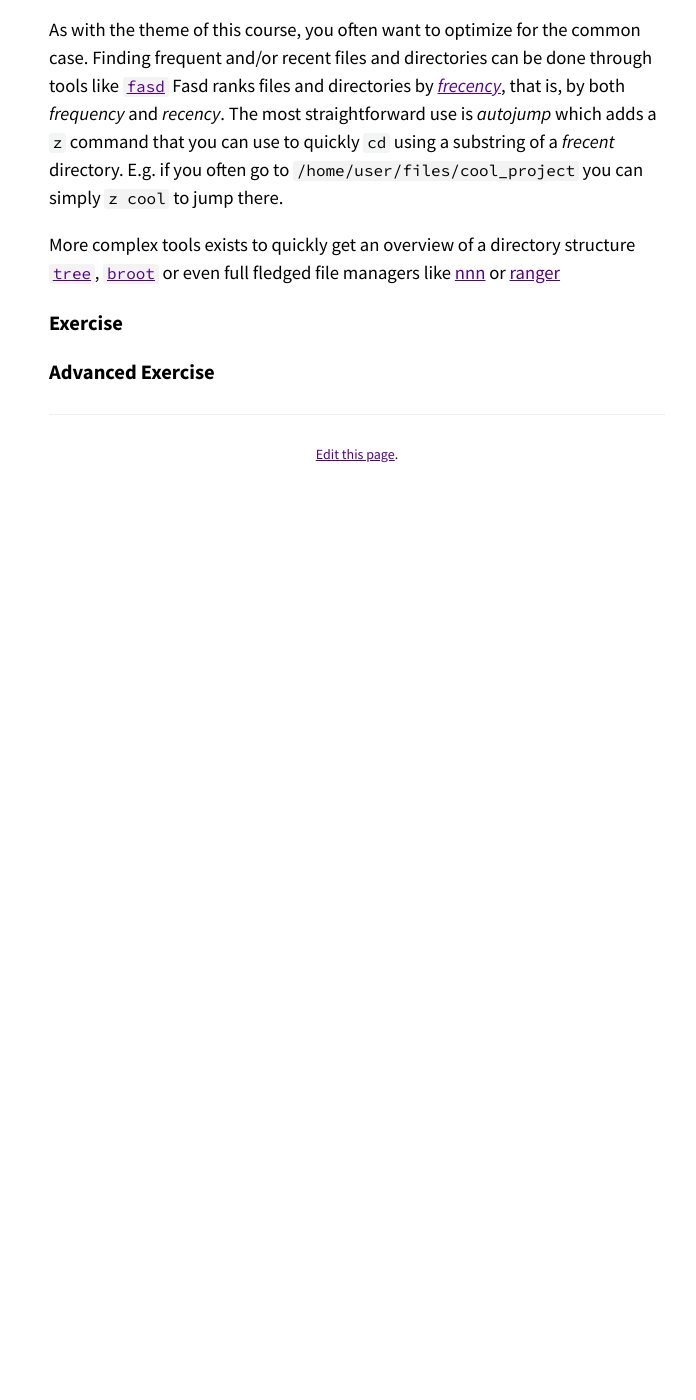
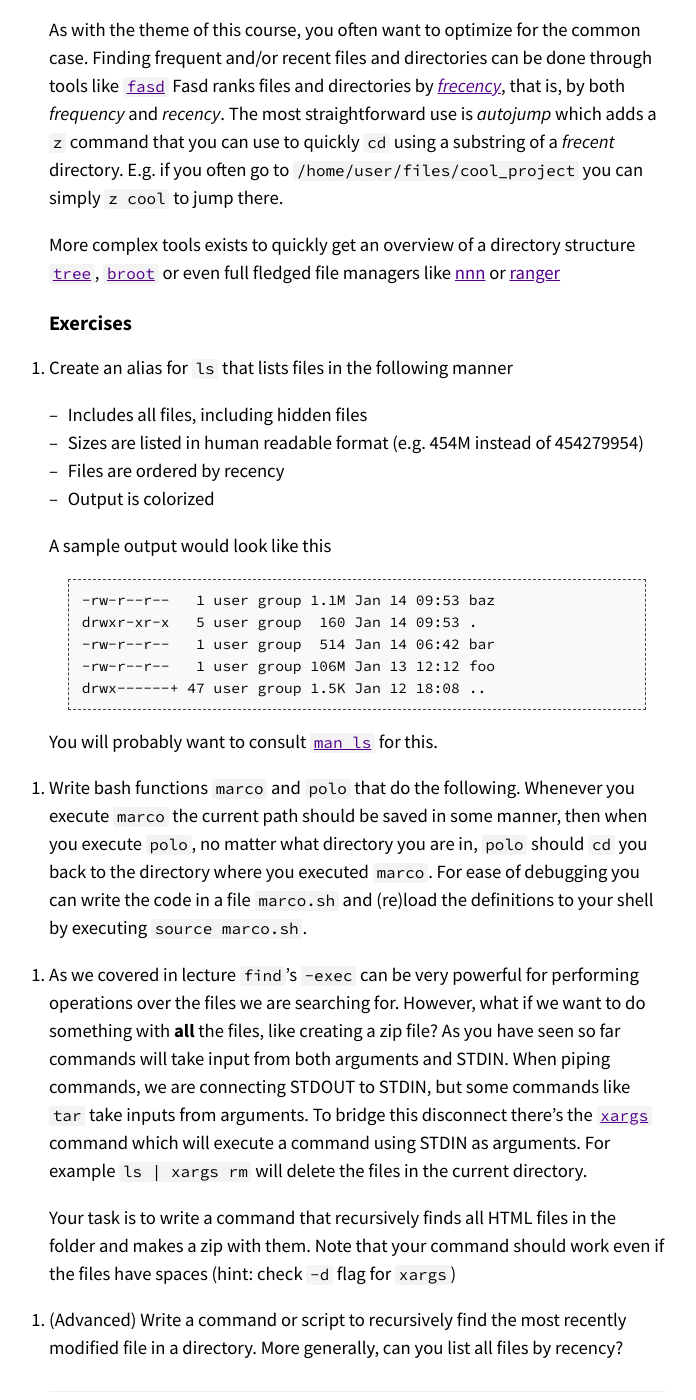
Before and after one commit to missing-semester-cn/missing-semester-cn.github.io, a Jekyll site: the page built from shell-tools.md, in a window 1280 px wide and 1400 px high, scrolled down 9220 px. Shown: the whole window, without its empty margins (283-979 px from the left). Built offline with Jekyll 4.4.1, drawn with Linux system fonts in a browser that asks for light colours; before the commit the page ends 9722 px from its top, so only the background shows below that.

Commit message:
Add shell tools exercises

````diff
--- a/shell-tools.md
+++ b/shell-tools.md
@@ -287,6 +287,49 @@ The most straightforward use is _autojump_ which adds a `z` command that you can
 
 More complex tools exists to quickly get an overview of a directory structure [`tree`](https://linux.die.net/man/1/tree), [`broot`](https://github.com/Canop/broot) or even full fledged file managers like [nnn](https://github.com/jarun/nnn) or [ranger](https://github.com/ranger/ranger)
 
-## Exercise
+## Exercises
 
-## Advanced Exercise
+1. Create an alias for `ls` that lists files in the following manner
+
+- Includes all files, including hidden files
+- Sizes are listed in human readable format (e.g. 454M instead of 454279954)
+- Files are ordered by recency
+- Output is colorized
+
+A sample output would look like this
+
+```
+-rw-r--r--   1 user group 1.1M Jan 14 09:53 baz
+drwxr-xr-x   5 user group  160 Jan 14 09:53 .
+-rw-r--r--   1 user group  514 Jan 14 06:42 bar
+-rw-r--r--   1 user group 106M Jan 13 12:12 foo
+drwx------+ 47 user group 1.5K Jan 12 18:08 ..
+```
+
+You will probably want to consult [`man ls`](http://man7.org/linux/man-pages/man1/ls.1.html) for this.
+<!-- ls -lath --color=auto -->
+
+1. Write bash functions  `marco` and `polo` that do the following.
+Whenever you execute `marco` the current path should be saved in some manner, then when you execute `polo`, no matter what directory you are in, `polo` should `cd` you back to the directory where you executed `marco`.
+For ease of debugging you can write the code in a file `marco.sh` and (re)load the definitions to your shell by executing `source marco.sh`.
+
+<!--
+marco() {
+    export MARCO=$(pwd)
+}
+
+alias polo="cd $MARCO"
+ -->
+
+3. As we covered in lecture `find`'s `-exec` can be very powerful for performing operations over the files we are searching for.
+However, what if we want to do something with **all** the files, like creating a zip file?
+As you have seen so far commands will take input from both arguments and STDIN.
+When piping commands, we are connecting STDOUT to STDIN, but some commands like `tar` take inputs from arguments.
+To bridge this disconnect there's the [`xargs`](http://man7.org/linux/man-pages/man1/xargs.1.html) command which will execute a command using STDIN as arguments.
+For example `ls | xargs rm` will delete the files in the current directory.
+
+Your task is to write a command that recursively finds all HTML files in the folder and makes a zip with them. Note that your command should work even if the files have spaces (hint: check `-d` flag for `xargs`)
+
+<!-- find . -type f -name "*.html" | xargs -d '\n'  tar -cvzf archive.tar.gz      -->
+
+4. (Advanced) Write a command or script to recursively find the most recently modified file in a directory. More generally, can you list all files by recency?
````
